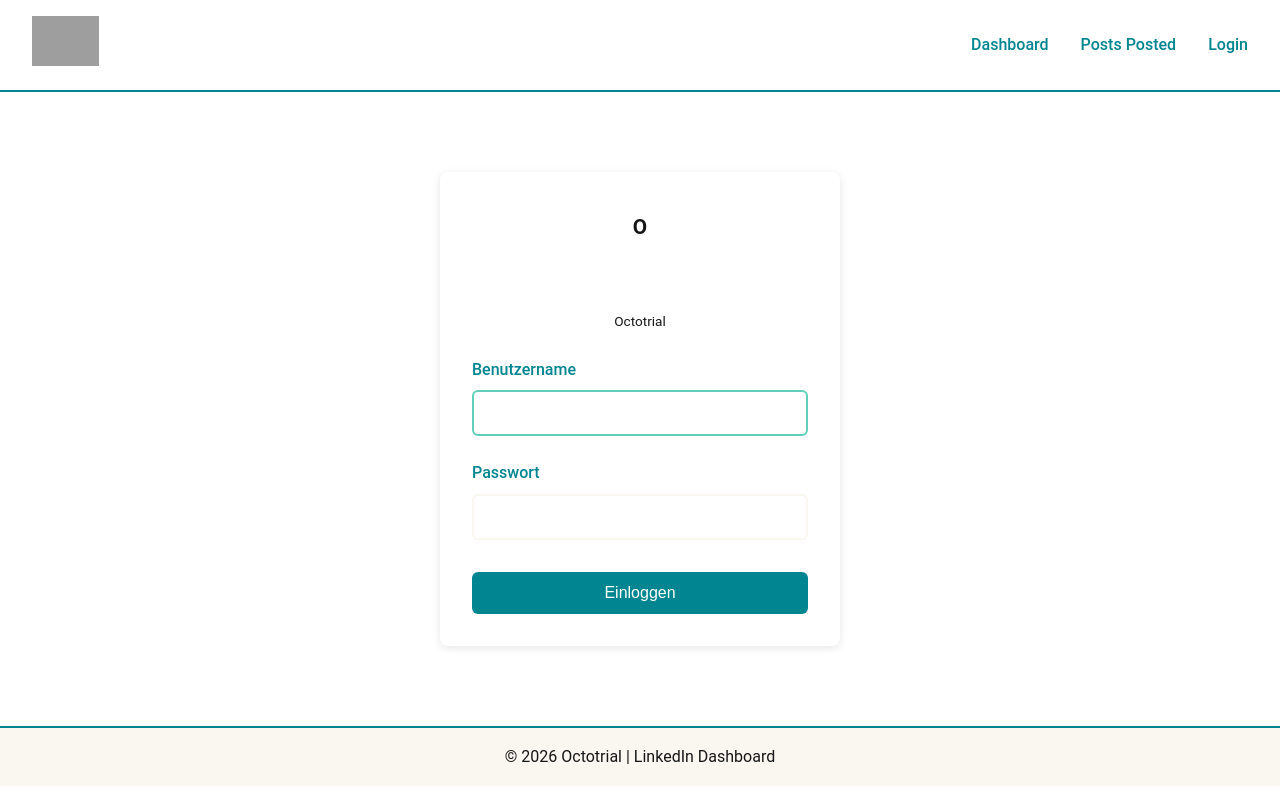
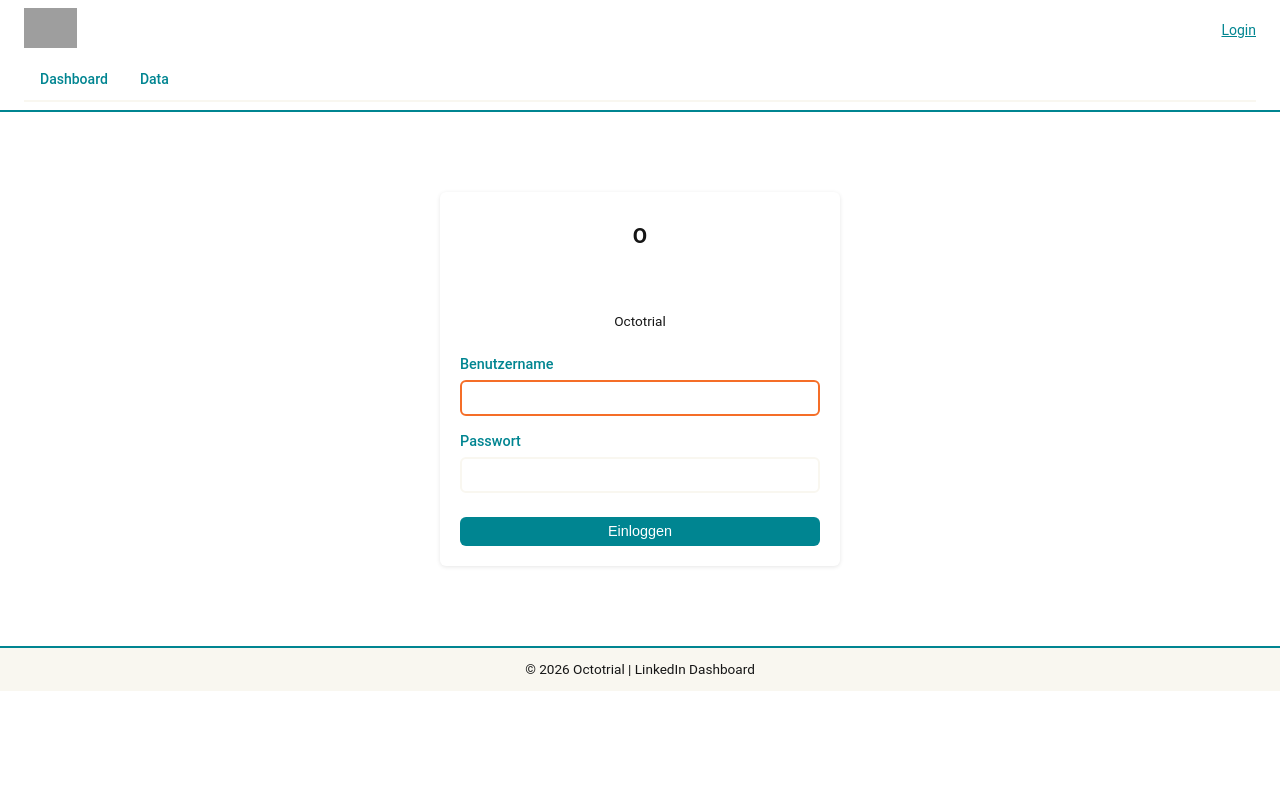
Before and after one commit to Octovis25/linkedin_django, a Django app: a page that uses core/templates/core/base.html in a window 1280 px wide. Run offline with Django 4.2, Linux system fonts and the light colour scheme; grey boxes are pictures that could not be loaded.

Commit message:
Create media folder structure for data archive

```diff
--- a/core/templates/core/base.html
+++ b/core/templates/core/base.html
@@ -9,237 +9,204 @@
         :root {
             --octo-petrol: #008591;
             --octo-turquoise: #61CEBC;
+            --octo-orange: #F56E28;
             --octo-dark-petrol: #005F68;
             --octo-text: #161616;
             --octo-white: #FFFFFF;
             --octo-light-gray: #F9F7F0;
         }
-
-        * {
-            margin: 0;
-            padding: 0;
-            box-sizing: border-box;
-        }
-
+        * { margin: 0; padding: 0; box-sizing: border-box; }
         body {
             font-family: 'Roboto', Arial, sans-serif;
             background-color: var(--octo-white);
             color: var(--octo-text);
-            line-height: 1.6;
+            line-height: 1.4;
+            font-size: 14px;
         }
-
-        /* Header */
         header {
             background-color: var(--octo-white);
             border-bottom: 2px solid var(--octo-petrol);
-            padding: 1rem 2rem;
+            padding: 0.5rem 1.5rem;
+        }
+        .header-top {
             display: flex;
             justify-content: space-between;
             align-items: center;
+            margin-bottom: 0.5rem;
         }
-
-        .logo {
-            height: 50px;
+        .logo { height: 40px; }
+        .user-section {
+            display: flex;
+            gap: 1.5rem;
+            align-items: center;
+            font-size: 14px;
         }
-
+        .user-info { color: var(--octo-dark-petrol); font-weight: 500; }
         nav {
             display: flex;
-            gap: 2rem;
-            align-items: center;
+            gap: 0;
+            border-bottom: 2px solid var(--octo-light-gray);
         }
-
         nav a {
             color: var(--octo-petrol);
             text-decoration: none;
             font-weight: 500;
-            transition: color 0.3s;
+            padding: 0.5rem 1rem;
+            border-bottom: 3px solid transparent;
+            transition: all 0.3s;
         }
-
-        nav a:hover {
-            color: var(--octo-turquoise);
+        nav a:hover, nav a.active {
+            color: var(--octo-orange);
+            border-bottom-color: var(--octo-orange);
         }
-
-        .user-info {
+        .sub-nav {
+            display: flex;
+            gap: 0;
+            background: var(--octo-light-gray);
+            padding: 0 1.5rem;
+        }
+        .sub-nav a {
             color: var(--octo-dark-petrol);
-            font-weight: 500;
+            padding: 0.4rem 1rem;
+            font-size: 0.9rem;
+            text-decoration: none;
+            border-bottom: 2px solid transparent;
         }
-
-        /* Main Content */
+        .sub-nav a:hover, .sub-nav a.active {
+            color: var(--octo-orange);
+            border-bottom-color: var(--octo-orange);
+        }
         main {
             max-width: 1400px;
-            margin: 2rem auto;
-            padding: 0 2rem;
+            margin: 1rem auto;
+            padding: 0 1.5rem;
         }
-
         h1, h2, h3 {
             color: var(--octo-petrol);
-            margin-bottom: 1rem;
+            margin-bottom: 0.75rem;
+            font-size: 1.3rem;
         }
-
-        /* Buttons */
+        h2 { font-size: 1.1rem; }
         .btn {
             display: inline-block;
-            padding: 0.75rem 1.5rem;
+            padding: 0.4rem 1rem;
             border: none;
             border-radius: 6px;
-            font-size: 1rem;
+            font-size: 0.9rem;
             font-weight: 500;
             cursor: pointer;
             text-decoration: none;
             transition: all 0.3s;
         }
-
         .btn-primary {
             background-color: var(--octo-petrol);
             color: var(--octo-white);
         }
-
-        .btn-primary:hover {
-            background-color: var(--octo-dark-petrol);
-        }
-
+        .btn-primary:hover { background-color: var(--octo-dark-petrol); }
         .btn-secondary {
-            background-color: var(--octo-turquoise);
+            background-color: var(--octo-orange);
             color: var(--octo-white);
         }
-
-        .btn-secondary:hover {
-            background-color: var(--octo-petrol);
-        }
-
+        .btn-secondary:hover { background-color: #d55a1f; }
         .btn-danger {
             background-color: #dc3545;
             color: var(--octo-white);
         }
-
-        .btn-danger:hover {
-            background-color: #c82333;
+        .btn-danger:hover { background-color: #c82333; }
+        .btn-sm {
+            padding: 0.3rem 0.75rem;
+            font-size: 0.85rem;
         }
-
-        /* Tables */
         table {
             width: 100%;
             border-collapse: collapse;
             background-color: var(--octo-white);
-            box-shadow: 0 2px 4px rgba(0,0,0,0.1);
-            border-radius: 8px;
+            box-shadow: 0 1px 3px rgba(0,0,0,0.1);
+            border-radius: 6px;
             overflow: hidden;
+            font-size: 0.9rem;
         }
-
         thead {
             background-color: var(--octo-petrol);
             color: var(--octo-white);
         }
-
         th, td {
-            padding: 1rem;
+            padding: 0.6rem 0.8rem;
             text-align: left;
             border-bottom: 1px solid var(--octo-light-gray);
         }
-
-        tr:hover {
-            background-color: var(--octo-light-gray);
-        }
-
-        /* Forms */
-        .form-group {
-            margin-bottom: 1.5rem;
-        }
-
+        tr:hover { background-color: var(--octo-light-gray); }
+        .form-group { margin-bottom: 1rem; }
         label {
             display: block;
             color: var(--octo-petrol);
             font-weight: 500;
-            margin-bottom: 0.5rem;
+            margin-bottom: 0.3rem;
+            font-size: 0.9rem;
         }
-
-        input[type="text"],
-        input[type="url"],
-        input[type="date"],
-        input[type="datetime-local"],
-        input[type="password"],
-        select {
+        input[type="text"], input[type="url"], input[type="date"], input[type="file"],
+        input[type="datetime-local"], input[type="password"], select {
             width: 100%;
-            padding: 0.75rem;
+            padding: 0.5rem;
             border: 2px solid var(--octo-light-gray);
             border-radius: 6px;
-            font-size: 1rem;
+            font-size: 0.9rem;
             transition: border-color 0.3s;
         }
-
-        input:focus,
-        select:focus {
+        input:focus, select:focus {
             outline: none;
-            border-color: var(--octo-turquoise);
+            border-color: var(--octo-orange);
         }
-
-        /* Messages */
-        .messages {
-            margin: 1rem 0;
+        .messages { margin: 0.75rem 0; }
+        .alert {
+            padding: 0.75rem;
+            border-radius: 6px;
+            margin-bottom: 0.75rem;
+            font-size: 0.9rem;
         }
-
-        .alert {
-            padding: 1rem;
-            border-radius: 6px;
-            margin-bottom: 1rem;
-        }
-
         .alert-success {
             background-color: #d4edda;
             color: #155724;
             border: 1px solid #c3e6cb;
         }
-
         .alert-error {
             background-color: #f8d7da;
             color: #721c24;
             border: 1px solid #f5c6cb;
         }
-
         .alert-info {
             background-color: #d1ecf1;
             color: #0c5460;
             border: 1px solid #bee5eb;
         }
-
-        /* Card */
         .card {
             background-color: var(--octo-white);
-            border-radius: 8px;
-            box-shadow: 0 2px 8px rgba(0,0,0,0.1);
-            padding: 2rem;
-            margin-bottom: 2rem;
+            border-radius: 6px;
+            box-shadow: 0 1px 4px rgba(0,0,0,0.1);
+            padding: 1.25rem;
+            margin-bottom: 1.25rem;
         }
-
-        /* Links */
         a {
             color: var(--octo-petrol);
             transition: color 0.3s;
         }
-
-        a:hover {
-            color: var(--octo-turquoise);
-        }
-
-        /* Footer */
+        a:hover { color: var(--octo-orange); }
         footer {
             background-color: var(--octo-light-gray);
             color: var(--octo-text);
             text-align: center;
-            padding: 1rem;
-            margin-top: 3rem;
+            padding: 0.75rem;
+            margin-top: 2rem;
             border-top: 2px solid var(--octo-petrol);
+            font-size: 0.85rem;
         }
     </style>
 </head>
 <body>
     <header>
-        <a href="/">
-            <img src="{% static 'images/octovis_logo--1-.png' %}" alt="Octovis Logo" class="logo">
-        </a>
-        <nav>
-            <a href="/">Dashboard</a>
-            <a href="/posts/">Posts Posted</a>
+        <div class="header-top">
+            <a href="/"><img src="{% static 'images/octovis_logo--1-.png' %}" alt="Octovis Logo" class="logo"></a>
+            <div class="user-section">
                 {% if user.is_authenticated %}
                     {% if user.is_superuser %}
                         <a href="/users/">User-Verwaltung</a>
@@ -250,25 +217,31 @@
                 {% else %}
                     <a href="/login/">Login</a>
                 {% endif %}
+            </div>
+        </div>
+        <nav>
+            <a href="/" {% if request.path == '/' %}class="active"{% endif %}>Dashboard</a>
+            <a href="/data/posts/" {% if '/data/' in request.path %}class="active"{% endif %}>Data</a>
         </nav>
+        {% if '/data/' in request.path %}
+        <div class="sub-nav">
+            <a href="/data/posts/" {% if '/data/posts/' in request.path %}class="active"{% endif %}>Posts Posted</a>
+            <a href="/data/upload/" {% if '/data/upload/' in request.path %}class="active"{% endif %}>Upload Data</a>
+            <a href="/data/import/" {% if '/data/import/' in request.path %}class="active"{% endif %}>Run Import</a>
+        </div>
+        {% endif %}
     </header>
-
     <main>
         {% if messages %}
         <div class="messages">
             {% for message in messages %}
-                    <div class="alert alert-{{ message.tags }}">
-                        {{ message }}
-                    </div>
+            <div class="alert alert-{{ message.tags }}">{{ message }}</div>
             {% endfor %}
         </div>
         {% endif %}
-
         {% block content %}{% endblock %}
     </main>
-
-    <footer>
-        <p>&copy; 2026 Octotrial | LinkedIn Dashboard</p>
-    </footer>
+    <footer><p>&copy; 2026 Octotrial | LinkedIn Dashboard</p></footer>
+    {% block extra_js %}{% endblock %}
 </body>
 </html>
--- a/core/urls.py
+++ b/core/urls.py
@@ -1,13 +1,16 @@
 from django.urls import path
 from django.contrib.auth import views as auth_views
 from . import views
+
 urlpatterns = [
     path("", views.home, name="home"),
     path("login/", auth_views.LoginView.as_view(template_name="core/login.html"), name="login"),
     path("logout/", auth_views.LogoutView.as_view(), name="logout"),
-    path("passwort/", views.change_password, name="change_password"),
+    path("change-password/", views.change_password, name="change_password"),
     path("users/", views.user_list, name="user_list"),
-    path("users/neu/", views.user_create, name="user_create"),
+    path("users/create/", views.user_create, name="user_create"),
     path("users/<int:pk>/edit/", views.user_edit, name="user_edit"),
     path("users/<int:pk>/delete/", views.user_delete, name="user_delete"),
+    path("data/upload/", views.upload_data, name="upload_data"),
+    path("data/import/", views.import_run, name="import_run"),
 ]
--- a/dashboard/settings.py
+++ b/dashboard/settings.py
@@ -28,3 +28,6 @@ STATICFILES_DIRS = [BASE_DIR / "static"]
 LOGIN_URL = "/login/"
 LOGIN_REDIRECT_URL = "/"
 LOGOUT_REDIRECT_URL = "/login/"
+
+MEDIA_URL = '/media/'
+MEDIA_ROOT = BASE_DIR / 'media'
--- a/dashboard/urls.py
+++ b/dashboard/urls.py
@@ -1,7 +1,13 @@
 from django.contrib import admin
 from django.urls import path, include
+from django.conf import settings
+from django.conf.urls.static import static
+
 urlpatterns = [
     path("admin/", admin.site.urls),
     path("", include("core.urls")),
-    path("posts/", include("posts_posted.urls")),
+    path("data/posts/", include("posts_posted.urls")),
 ]
+
+if settings.DEBUG:
+    urlpatterns += static(settings.MEDIA_URL, document_root=settings.MEDIA_ROOT)
```
Also changed, not shown: core/templates/core/home.html (added, +10 -0 lines), core/templates/core/import_run.html (added, +23 -0 lines), core/templates/core/upload.html (added, +41 -0 lines), core/views.py (+44 -1 lines), posts_posted/templates/posts_posted/list.html (+41 -15 lines), 5 other files. Lines whose indentation alone changed are shown as unchanged.
